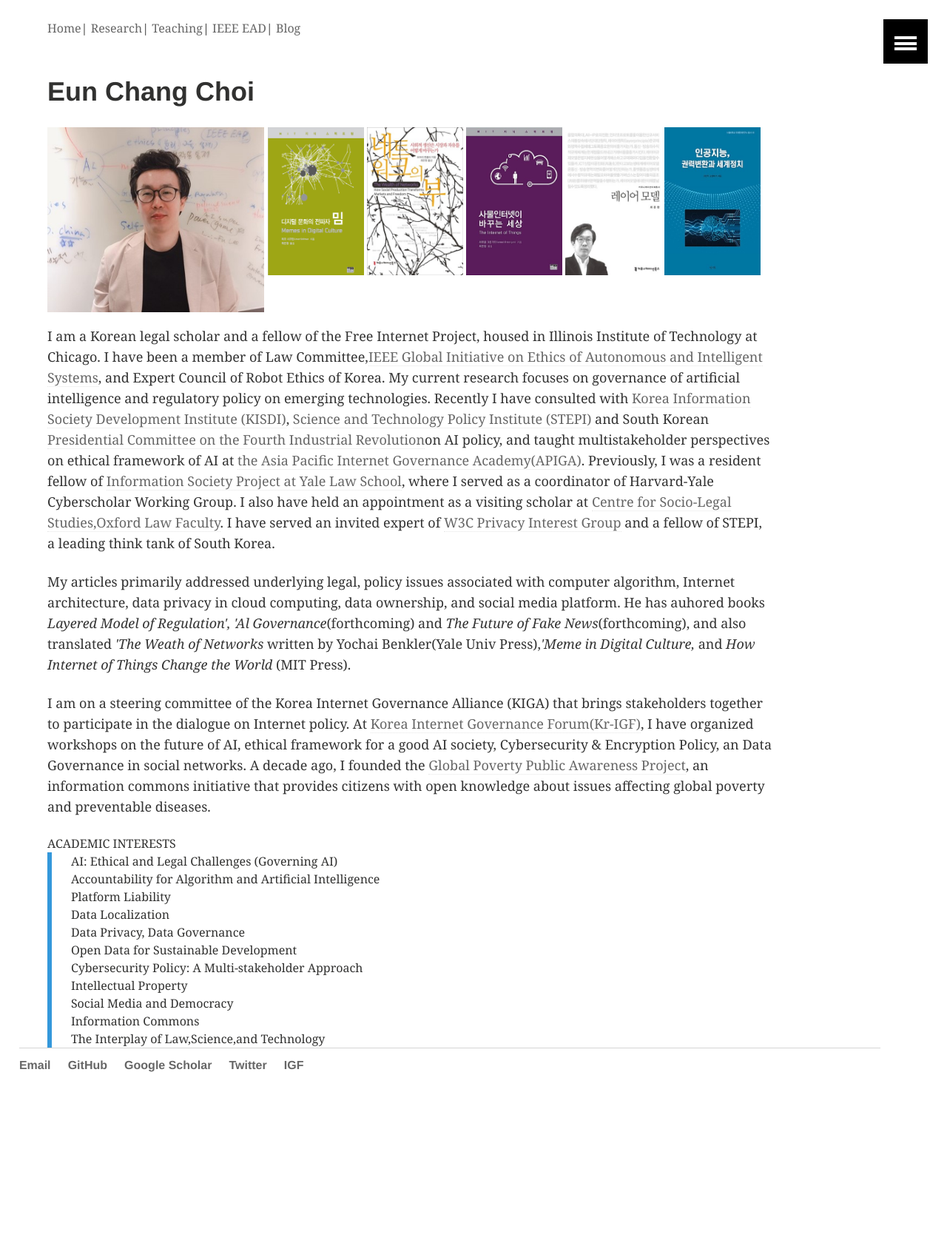
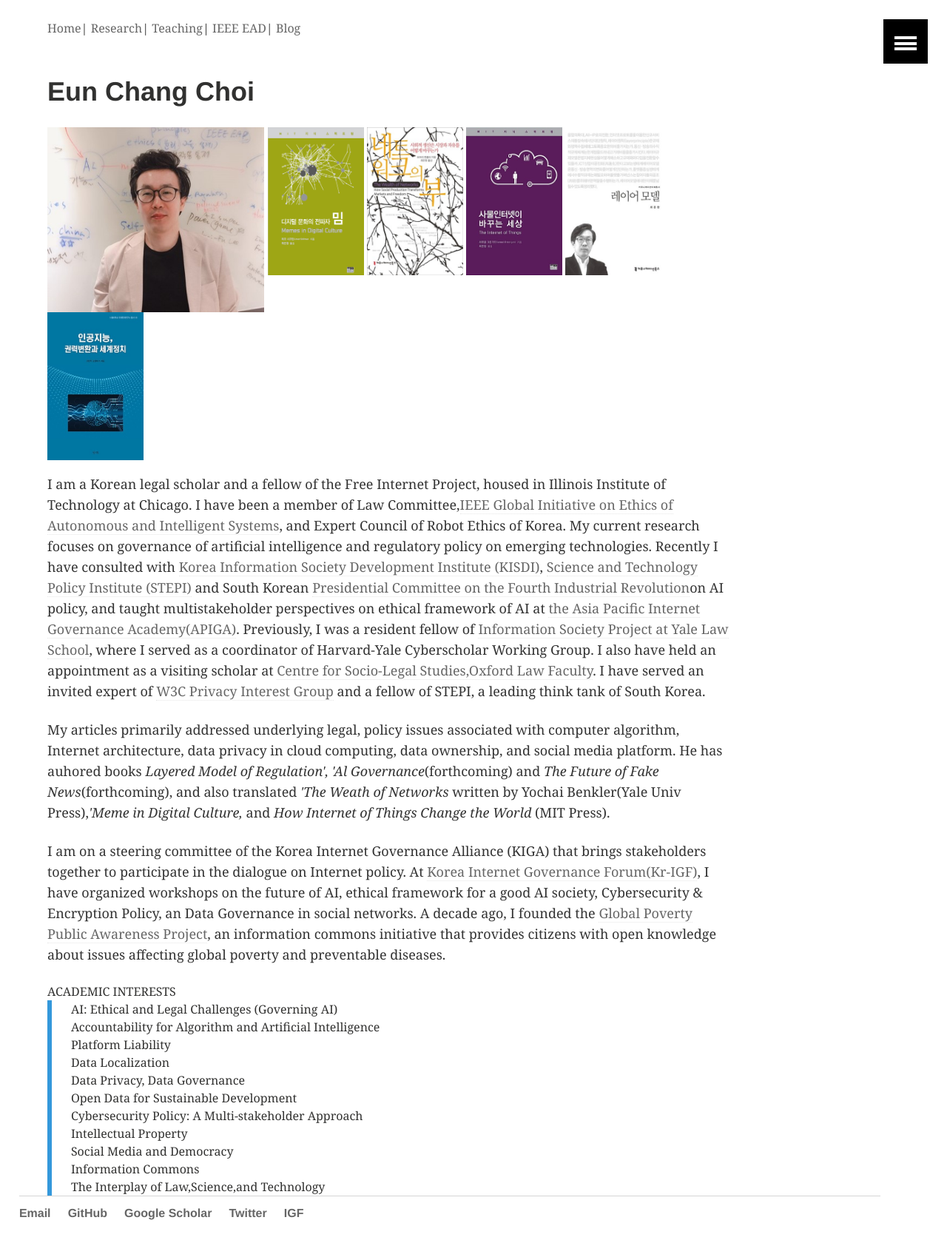
Before and after one commit to eunchangchoi/eunchangchoi.github.io, a Jekyll site: the page built from index.md, in a window 1280 px wide. Shown: the whole page at 74% size. Built offline with Jekyll 4.4.1, drawn with Linux system fonts in a browser that asks for light colours; before the commit the page ends 1476 px from its top, so only the background shows below that.

Commit message:
Update index.md

```diff
--- a/index.md
+++ b/index.md
@@ -9,7 +9,7 @@ title: "Eun Chang Choi"
 	{% include post-grid.html %}
 {% endfor %}
 </div><!-- /.tiles -->
-<div style="width:90%">
+<div style="width:85%">
 <div>
 <img style="height:250px" src="images/profile.jpg">
  <a href="https://mitpress.mit.edu/books/memes-digital-culture"><img style="vertical-align:top;height:200px;width:130px;" src="images/book1.png"></a>
```
